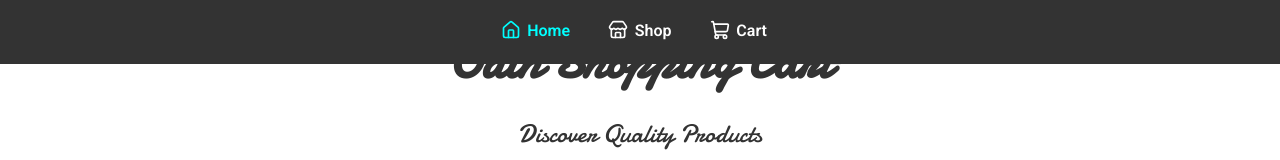
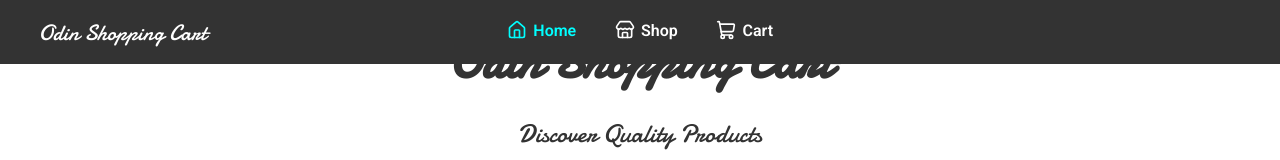
Before and after one commit to Daik102/shopping-cart, a React (Vite) app: page / in a window 1280 px wide. Shown: the top 160 px of the page. Built offline with nearby package versions, Linux system fonts and the light colour scheme.

Commit message:
Add navbar title

```diff
--- a/src/components/Navbar/Navbar.jsx
+++ b/src/components/Navbar/Navbar.jsx
@@ -5,6 +5,7 @@ import styles from "./Navbar.module.css";
 function Navbar({ cartCount }) {
   return (
     <nav>
+      <h1 className={styles.navbarTitle}>Odin Shopping Cart</h1>
       <NavLink
         to="/" end
         className={({ isActive }) => (isActive ? styles.customActive : styles.navItem)}
--- a/src/components/Navbar/Navbar.module.css
+++ b/src/components/Navbar/Navbar.module.css
@@ -1,7 +1,7 @@
 nav {
   position: fixed;
-  display: grid;
-  grid-template-columns: 1fr auto 1fr;
+  display: flex;
+  justify-content: center;
   align-items: center;
   gap: 0.8rem;
   width: 100%;
@@ -9,16 +9,14 @@ nav {
   background-color: var(--color-primary);
 }
 
-.navItem:nth-child(1) {
-  justify-self: end;
-}
-
-.navItem:nth-child(2) {
-  justify-self: center;
-}
-
-.navItem:nth-child(3) {
-  justify-self: start;
+.navbarTitle {
+  position: absolute;
+  left: 2.4rem;
+  display: none;
+  font-weight: 400;
+  font-size: 1.4rem;
+  font-family: var(--font-heading);
+  color: var(--color-white-text);
 }
 
 .navItem {
@@ -48,3 +46,10 @@ nav {
 .badge {
   font-weight: 700;
 }
+
+/* Large Tablets & Laptops (1024px+) */
+@media screen and (min-width: 64em) {
+  .navbarTitle {
+    display: block;
+  }
+}
```
